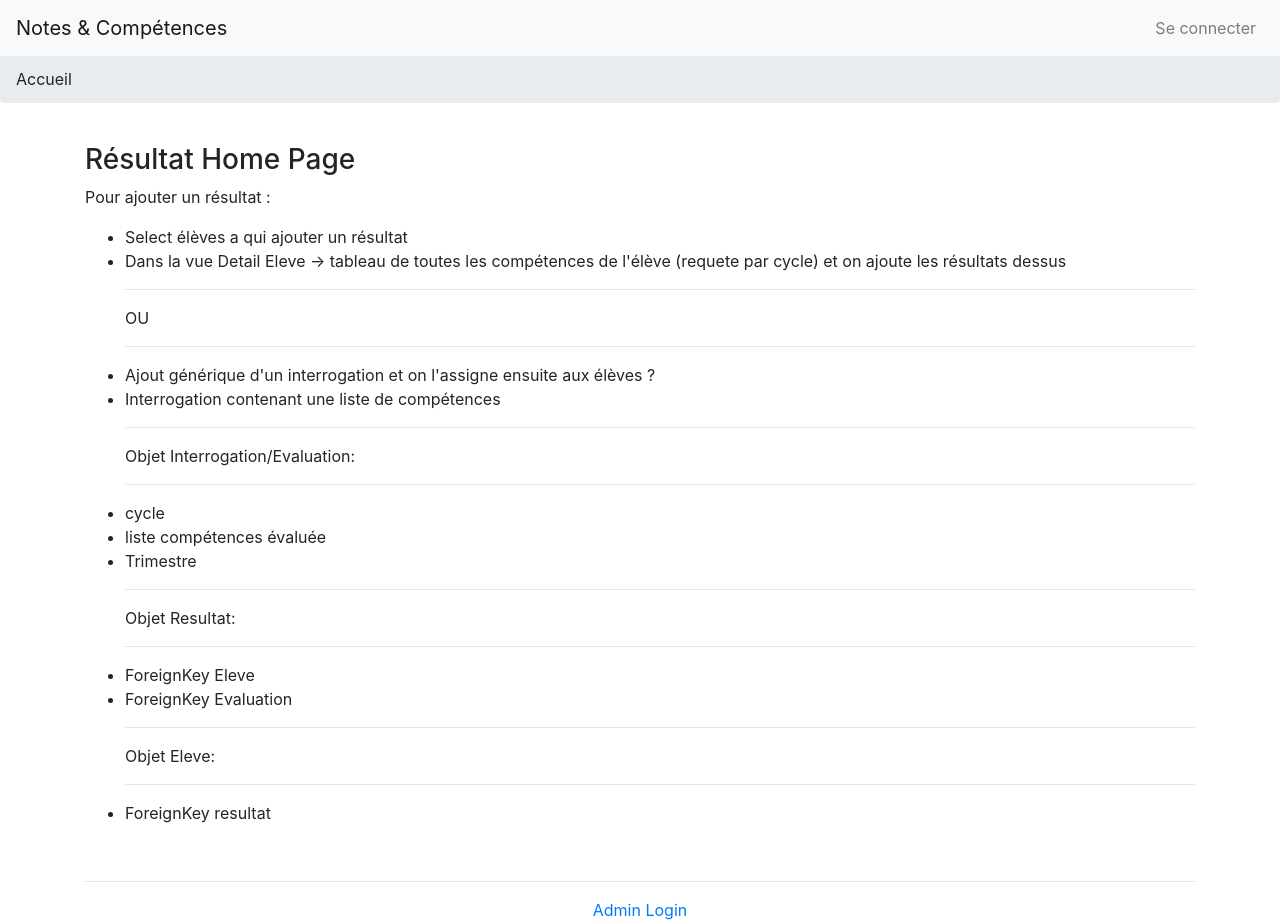
After one commit to guinardpaul/Notes-Competences, a Django app: page /resuslts/ in a window 1280 px wide. The commit adds this page. Run offline with Django 3.2, Linux system fonts and the light colour scheme; parts of the project's set-up code (start-up, migrations or seed data) failed here and were passed over; some libraries are stand-ins or nearby versions.

Commit message:
reflexion ajout résultats à eleves

```diff
--- a/NotesCompetences/NotesCompetences/urls.py
+++ b/NotesCompetences/NotesCompetences/urls.py
@@ -20,5 +20,6 @@ urlpatterns = [
 	path('', include('gestion.urls')),
 	path('compte/', include('authentication.urls')),
     path('accounts/', include('django.contrib.auth.urls')),
+    path('resuslts/', include('resultat.urls')),
     path('admin/', admin.site.urls),
 ]
--- a/NotesCompetences/gestion/templates/gestion/eleve_detail.html
+++ b/NotesCompetences/gestion/templates/gestion/eleve_detail.html
@@ -34,6 +34,8 @@
 	</div>
 	<div class="col-sm-8">
 		<h3>Résultats</h3>
+		<p>Bouton ajout interrogation à l'élève. Interrogation contenant (cycle, liste de compétences)</p>
+		<p>Une fois qu'une interrogation est assigné a l'élève. Possibilité de modifier les résultats de l'élèves pour cet interrogation.</p>
 	</div>
 </div>
 {% endblock %}
--- /dev/null
+++ b/NotesCompetences/resultat/templates/resultat/home.html
@@ -0,0 +1,29 @@
+{% extends 'base.html' %}
+
+{% block content %}
+<h3>Résultat Home Page</h3>
+
+<p>Pour ajouter un résultat :</p>
+<ul>
+<li>Select élèves a qui ajouter un résultat</li>
+<li>Dans la vue Detail Eleve -> tableau de toutes les compétences de l'élève (requete par cycle) et on ajoute les résultats dessus</li>
+<hr />OU<hr />
+<li>Ajout générique d'un interrogation et on l'assigne ensuite aux élèves ?</li>
+<li>Interrogation contenant une liste de compétences</li>
+<hr />
+Objet Interrogation/Evaluation:
+<hr />
+<li>cycle</li>
+<li>liste compétences évaluée</li>
+<li>Trimestre</li>
+<hr />
+Objet Resultat:
+<hr />
+<li>ForeignKey Eleve</li>
+<li>ForeignKey Evaluation</li>
+<hr />
+Objet Eleve:
+<hr />
+<li>ForeignKey resultat</li>
+</ul>
+{% endblock %}
--- /dev/null
+++ b/NotesCompetences/resultat/urls.py
@@ -0,0 +1,9 @@
+from django.urls import path
+
+from . import views
+
+app_name = 'resultat'
+urlpatterns = [
+    # Home
+    path('', views.homeView, name="home"),
+]
--- a/NotesCompetences/resultat/views.py
+++ b/NotesCompetences/resultat/views.py
@@ -1,3 +1,5 @@
 from django.shortcuts import render
 
 # Create your views here.
+def homeView(request):
+	return render(request, 'resultat/home.html')
--- a/NotesCompetences/templates/navbar.html
+++ b/NotesCompetences/templates/navbar.html
@@ -24,7 +24,7 @@
 		        </div>
 		    </li>
 		    <li class="nav-item">
-		        <a class="nav-link" href="#">Résultats</a>
+		        <a class="nav-link" href="{% url 'resultat:home' %}">Résultats</a>
 		   	</li>
 		   	{% endif %}
 		</ul>
```
